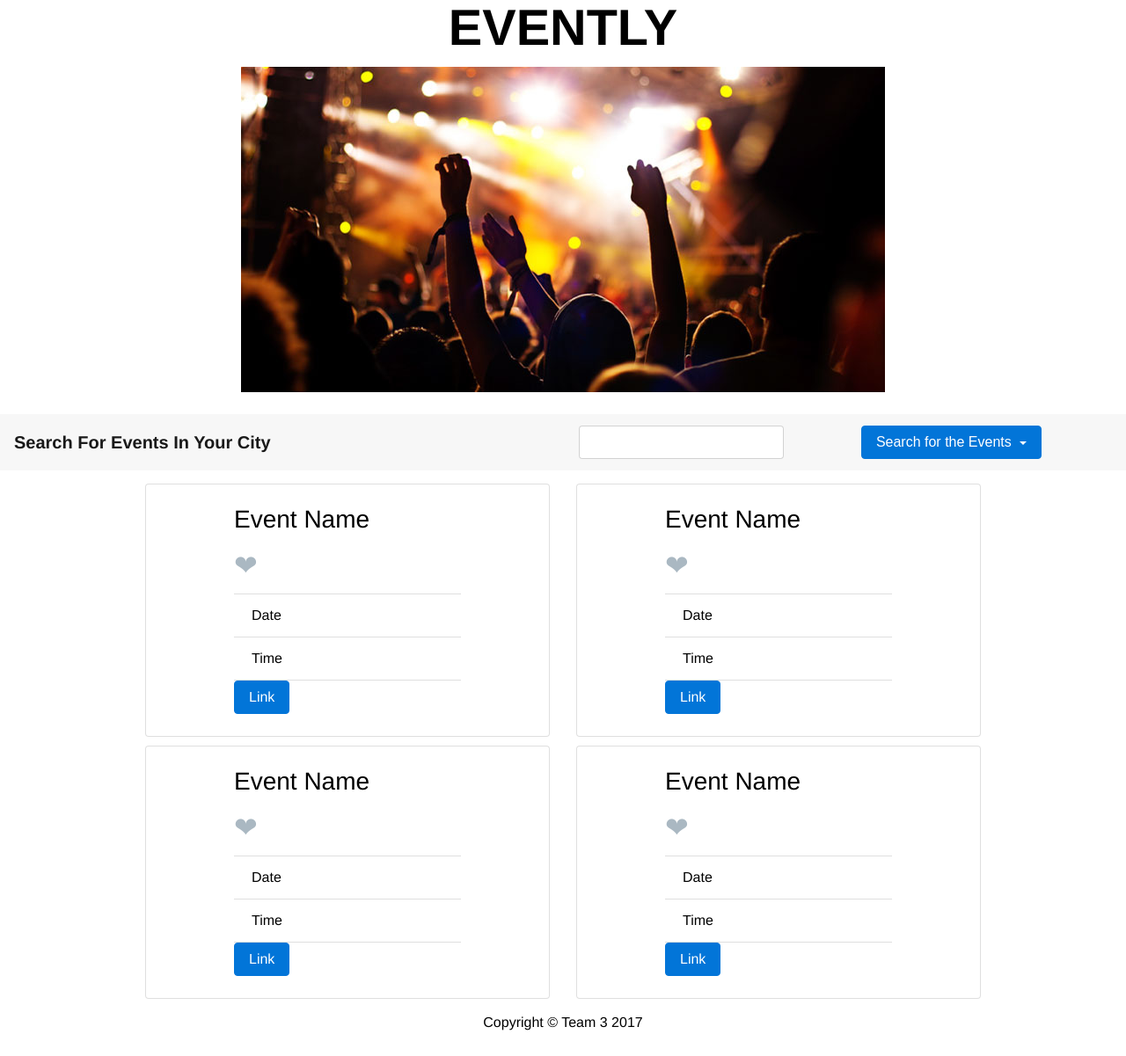
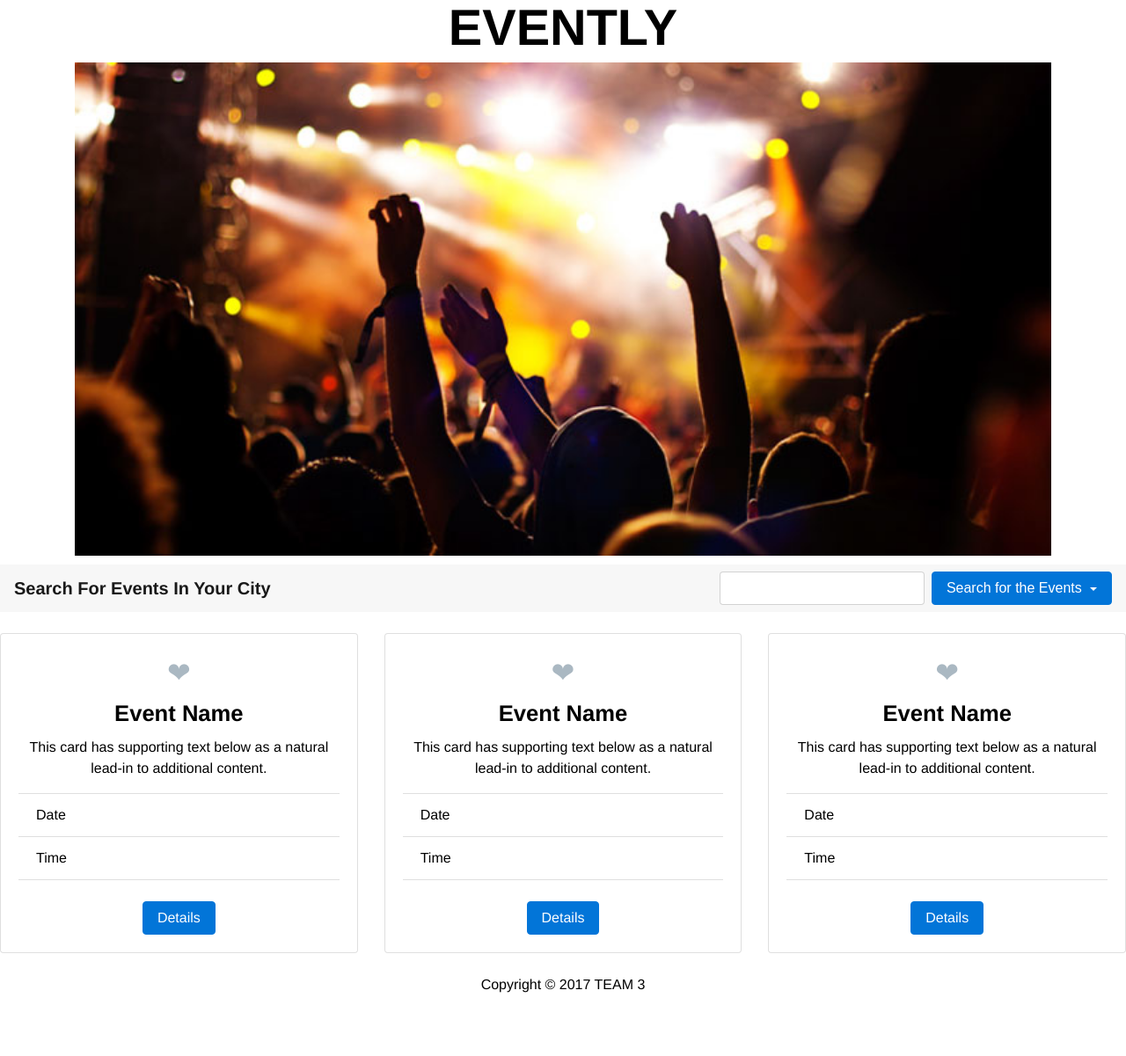
Before and after one commit to rdhenderson/Evently, a PHP site: page / in a window 1280 px wide. Shown: the whole page at 88% size. After the commit the page ends 1129 px from the top, so only its background shows below. Run offline with PHP 8.4, Linux system fonts and the light colour scheme; some libraries are stand-ins or nearby versions.

```diff
--- a/assets/css/style.css
+++ b/assets/css/style.css
@@ -15,8 +15,8 @@ button {
     color: black;
     border: 2px solid black;
 }
-img{
-    width: auto;
+#mainpic{
+    width: 100%;
     height: auto;
     display: block;
     margin: auto;
@@ -34,9 +34,6 @@ h4{
 	font-size: 1.6em;
   font-weight: bold;
 }
-div{
-	padding: 5px 80px;
-}
 
 [id="toggle-heart"]{
   position: absolute;
@@ -53,8 +50,6 @@ div{
   font-size: 2em;
   cursor: pointer;
 }
-
-
 footer.footer-copyright {
   ;
   color: black;
--- a/index.html
+++ b/index.html
@@ -15,7 +15,7 @@
 <body>
     <h1>EVENTLY</h1>
     <div class="container">
-        <img src="assets/images/event.gif">
+        <img id="mainpic" src="assets/images/event.gif">
     </div>
     <div class="container-fluid"></div>
     <nav class="navbar navbar-toggleable-md navbar-light bg-faded">
@@ -38,71 +38,57 @@
             </div>
             </div>
     </nav>
-    <div id="main-container" class="container">
-        <section class="main-selection">
-            <div class="row">
-                <div class="col-sm-6">
-                    <div class="card">
+    <br>
+
+
+<div class="card-deck">
+  <div class="card text-center">
+    <!-- <img class="card-img-top" src="..." alt="Card image cap"> -->
     <div class="card-block">
-                            <h3 class="card-title">Event Name</h3>
      <input id="toggle-heart" type="checkbox" />
       <label for="toggle-heart">❤</label>
-
-
+      <h4 class="card-title">Event Name</h4>
+      <p class="card-text">This card has supporting text below as a natural lead-in to additional content.</p>
       <ul class="list-group list-group-flush">
       <li class="list-group-item">Date</li>
       <li class="list-group-item">Time</li>
        </ul>
-                            <a href="#" class="btn btn-primary">Link</a>
+       <br>
+       <a href="#" class="btn btn-primary">Details</a>
     </div>
   </div>
-                </div>
-                <div class="col-sm-6">
-                    <div class="card">
+  <div class="card text-center">
+    <!-- <img class="card-img-top" src="..." alt="Card image cap"> -->
     <div class="card-block">
-                            <h3 class="card-title">Event Name</h3>
-
-
     <input id="toggle-heart" type="checkbox" />
       <label for="toggle-heart">❤</label>
-
+      <h4 class="card-title">Event Name</h4>
+      <p class="card-text">This card has supporting text below as a natural lead-in to additional content.</p>
       <ul class="list-group list-group-flush">
       <li class="list-group-item">Date</li>
       <li class="list-group-item">Time</li>
        </ul>
-                            <a href="#" class="btn btn-primary">Link</a>
+       <br>
+       <a href="#" class="btn btn-primary">Details</a>
     </div>
   </div>
-                </div>
-                <div class="col-sm-6">
-                    <div class="card">
+  <div class="card text-center">
+       <!-- <img class="card-img-top" src="..." alt="Card image cap"> -->
     <div class="card-block">
-                            <h3 class="card-title">Event Name</h3>
     <input id="toggle-heart" type="checkbox" />
       <label for="toggle-heart">❤</label>
+      <h4 class="card-title">Event Name</h4>
+      <p class="card-text">This card has supporting text below as a natural lead-in to additional content.</p>
       <ul class="list-group list-group-flush">
       <li class="list-group-item">Date</li>
       <li class="list-group-item">Time</li>
        </ul>
-                            <a href="#" class="btn btn-primary">Link</a>
+       <br>
+       <a href="#" class="btn btn-primary">Details</a>
     </div>
   </div>
 </div>
-                <div class="col-sm-6">
-                    <div class="card">
-                        <div class="card-block">
-                            <h3 class="card-title">Event Name</h3>
-                            <input id="toggle-heart" type="checkbox" />
-                            <label for="toggle-heart">❤</label>
-                            <ul class="list-group list-group-flush">
-                                <li class="list-group-item">Date</li>
-                                <li class="list-group-item">Time</li>
-                            </ul>
-                            <a href="#" class="btn btn-primary">Link</a>
-                        </div>
-                    </div>
-                </div>
-            </div>
+
             <!-- Add Jquery -->
             <script src="https://code.jquery.com/jquery.js"></script>
             <!-- Add Firebase -->
@@ -116,8 +102,10 @@
             <!-- Add Custom Javascript file -->
             <script src="/assets/javascript/events.js"></script>
             <script src="https://maps.googleapis.com/maps/api/js?callback=myMap"></script>
+
+            <br>
             <footer class="footer-copyright blue lighten-1 row center">
-                <div class="container">Copyright &copy; Team 3 2017</div>
+                <div class="container">Copyright &copy; 2017 TEAM 3 </div>
             </footer>
 </body>
 
```
Lines whose indentation alone changed are shown as unchanged.
